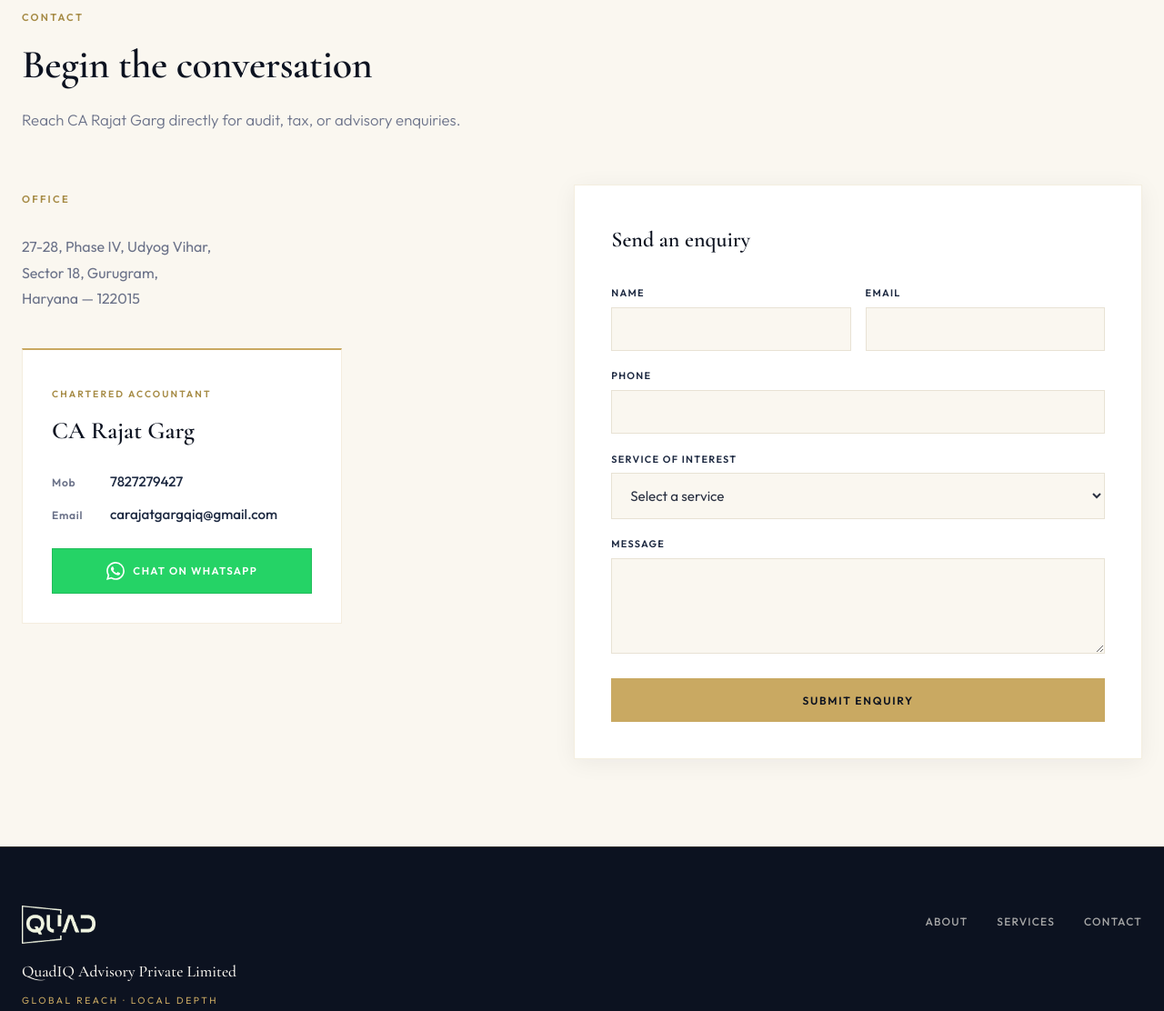
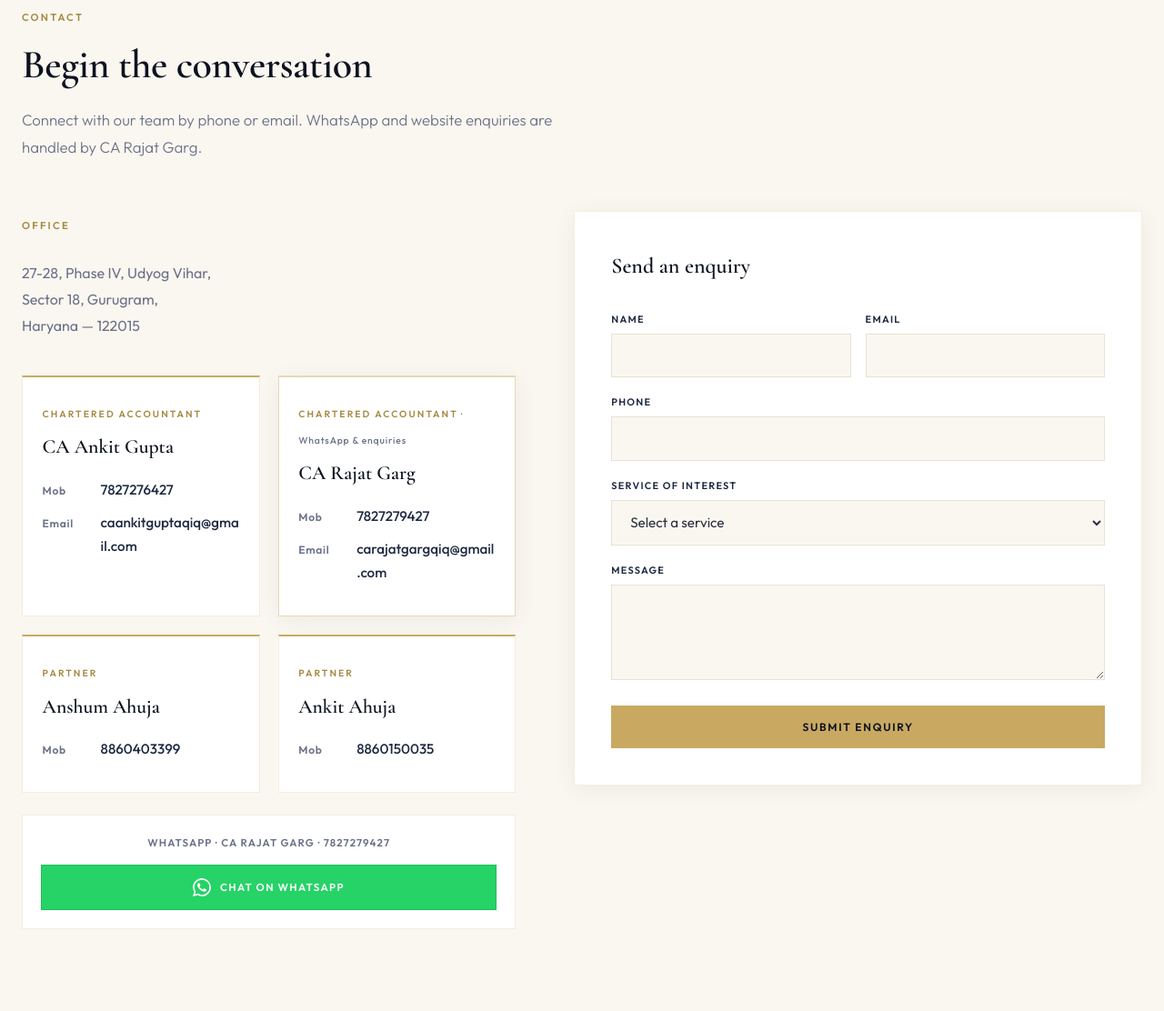
Before and after one commit to kunalbajaj11/quadiq-advisory, a plain HTML site: page index.html in a window 1280 px wide. Shown: the part 3623-4735 px from the top of the page at 91% size. Drawn offline with nearby package versions, Linux system fonts and the light colour scheme.

Commit message:
final changes

```diff
--- a/css/styles.css
+++ b/css/styles.css
@@ -872,15 +872,54 @@ a {
   line-height: 1.8;
 }
 
+.team-grid {
+  display: grid;
+  gap: 1rem;
+  margin-bottom: 1.5rem;
+}
+
+@media (min-width: 560px) {
+  .team-grid {
+    grid-template-columns: repeat(2, 1fr);
+    gap: 1.25rem;
+  }
+}
+
 .partner-card {
-  padding: 2rem;
+  padding: 1.5rem 1.35rem;
   background: var(--white);
   border: 1px solid rgba(201, 169, 98, 0.2);
   border-top: 2px solid var(--gold);
+  height: 100%;
 }
 
-.partner-card--primary {
-  max-width: 22rem;
+.partner-card--featured {
+  border-color: rgba(201, 169, 98, 0.45);
+  box-shadow: var(--shadow-soft);
+}
+
+.partner-card--featured .partner-role::after {
+  content: " · WhatsApp & enquiries";
+  letter-spacing: 0.08em;
+  font-weight: 500;
+  color: var(--text-muted);
+  text-transform: none;
+}
+
+.whatsapp-block {
+  padding: 1.25rem;
+  background: var(--white);
+  border: 1px solid rgba(201, 169, 98, 0.2);
+}
+
+.whatsapp-note {
+  margin: 0 0 0.85rem;
+  font-size: 0.72rem;
+  font-weight: 600;
+  letter-spacing: 0.1em;
+  text-transform: uppercase;
+  color: var(--text-muted);
+  text-align: center;
 }
 
 .partner-role {
@@ -893,15 +932,15 @@ a {
 
 .partner-card h3 {
   font-family: var(--font-display);
-  font-size: 1.65rem;
+  font-size: 1.35rem;
   font-weight: 600;
   color: var(--navy);
-  margin: 0.35rem 0 1.25rem;
+  margin: 0.35rem 0 1rem;
 }
 
 .partner-contact-list {
   list-style: none;
-  margin: 0 0 1.5rem;
+  margin: 0;
   padding: 0;
 }
 
--- a/index.html
+++ b/index.html
@@ -359,7 +359,7 @@
         <div class="section-intro reveal">
           <span class="label">Contact</span>
           <h2 class="section-title">Begin the conversation</h2>
-          <p class="section-lead">Reach CA Rajat Garg directly for audit, tax, or advisory enquiries.</p>
+          <p class="section-lead">Connect with our team by phone or email. WhatsApp and website enquiries are handled by CA Rajat Garg.</p>
         </div>
 
         <div class="contact-layout reveal">
@@ -372,7 +372,24 @@
                 Haryana — 122015
               </p>
             </address>
-            <article class="partner-card partner-card--primary">
+
+            <div class="team-grid">
+              <article class="partner-card">
+                <span class="partner-role">Chartered Accountant</span>
+                <h3>CA Ankit Gupta</h3>
+                <ul class="partner-contact-list">
+                  <li>
+                    <span class="partner-label">Mob</span>
+                    <a href="tel:+917827276427">7827276427</a>
+                  </li>
+                  <li>
+                    <span class="partner-label">Email</span>
+                    <a href="mailto:caankitguptaqiq@gmail.com">caankitguptaqiq@gmail.com</a>
+                  </li>
+                </ul>
+              </article>
+
+              <article class="partner-card partner-card--featured">
                 <span class="partner-role">Chartered Accountant</span>
                 <h3>CA Rajat Garg</h3>
                 <ul class="partner-contact-list">
@@ -385,6 +402,33 @@
                     <a href="mailto:carajatgargqiq@gmail.com">carajatgargqiq@gmail.com</a>
                   </li>
                 </ul>
+              </article>
+
+              <article class="partner-card">
+                <span class="partner-role">Partner</span>
+                <h3>Anshum Ahuja</h3>
+                <ul class="partner-contact-list">
+                  <li>
+                    <span class="partner-label">Mob</span>
+                    <a href="tel:+918860403399">8860403399</a>
+                  </li>
+                </ul>
+              </article>
+
+              <article class="partner-card">
+                <span class="partner-role">Partner</span>
+                <h3>Ankit Ahuja</h3>
+                <ul class="partner-contact-list">
+                  <li>
+                    <span class="partner-label">Mob</span>
+                    <a href="tel:+918860150035">8860150035</a>
+                  </li>
+                </ul>
+              </article>
+            </div>
+
+            <div class="whatsapp-block">
+              <p class="whatsapp-note">WhatsApp · CA Rajat Garg · 7827279427</p>
               <a
                 href="https://wa.me/917827279427?text=Hello%2C%20I%20would%20like%20to%20enquire%20about%20QuadIQ%20Advisory%20services."
                 class="btn btn-whatsapp"
@@ -396,7 +440,7 @@
                 </svg>
                 Chat on WhatsApp
               </a>
-            </article>
+            </div>
           </div>
 
           <form
```
Also changed, not shown: 1 other file. Lines whose indentation alone changed are shown as unchanged.
